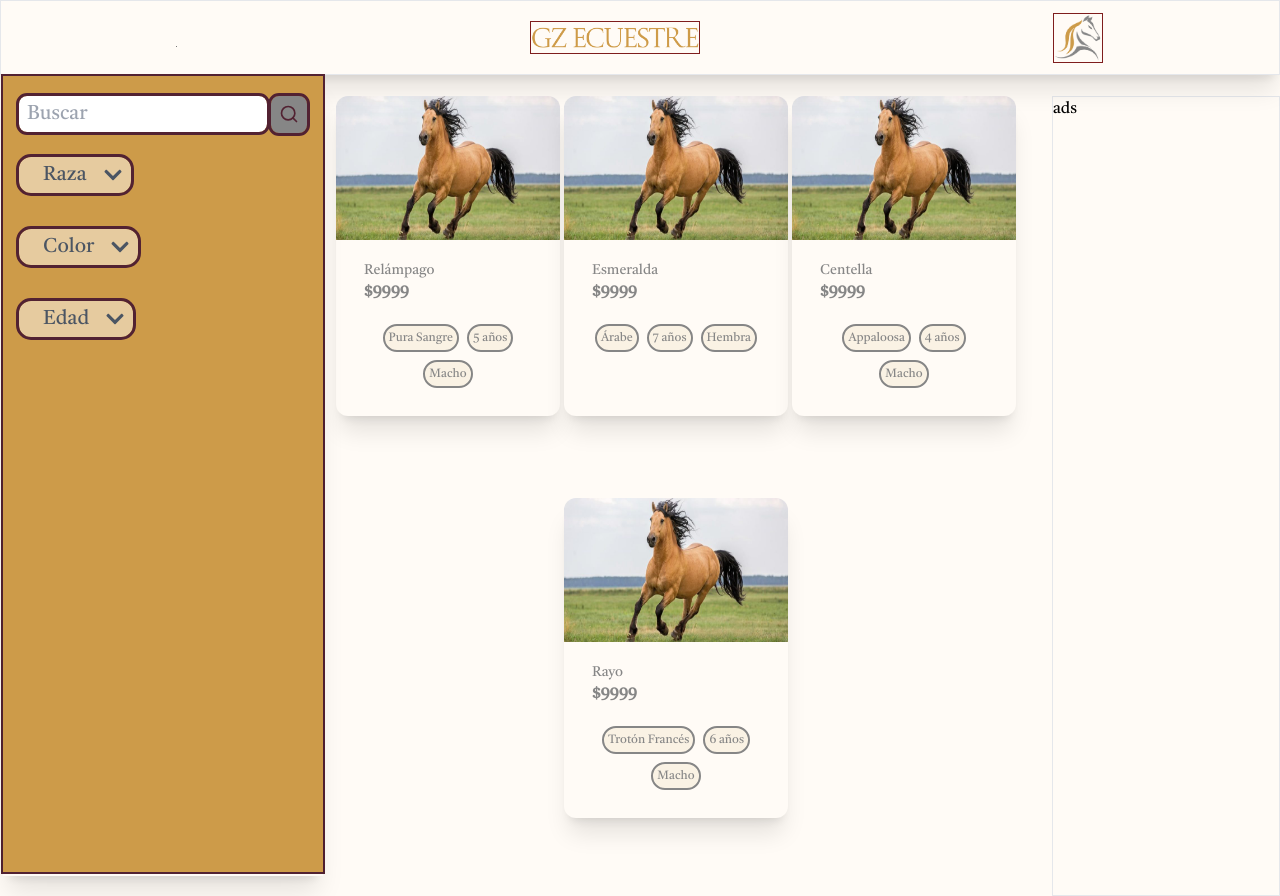
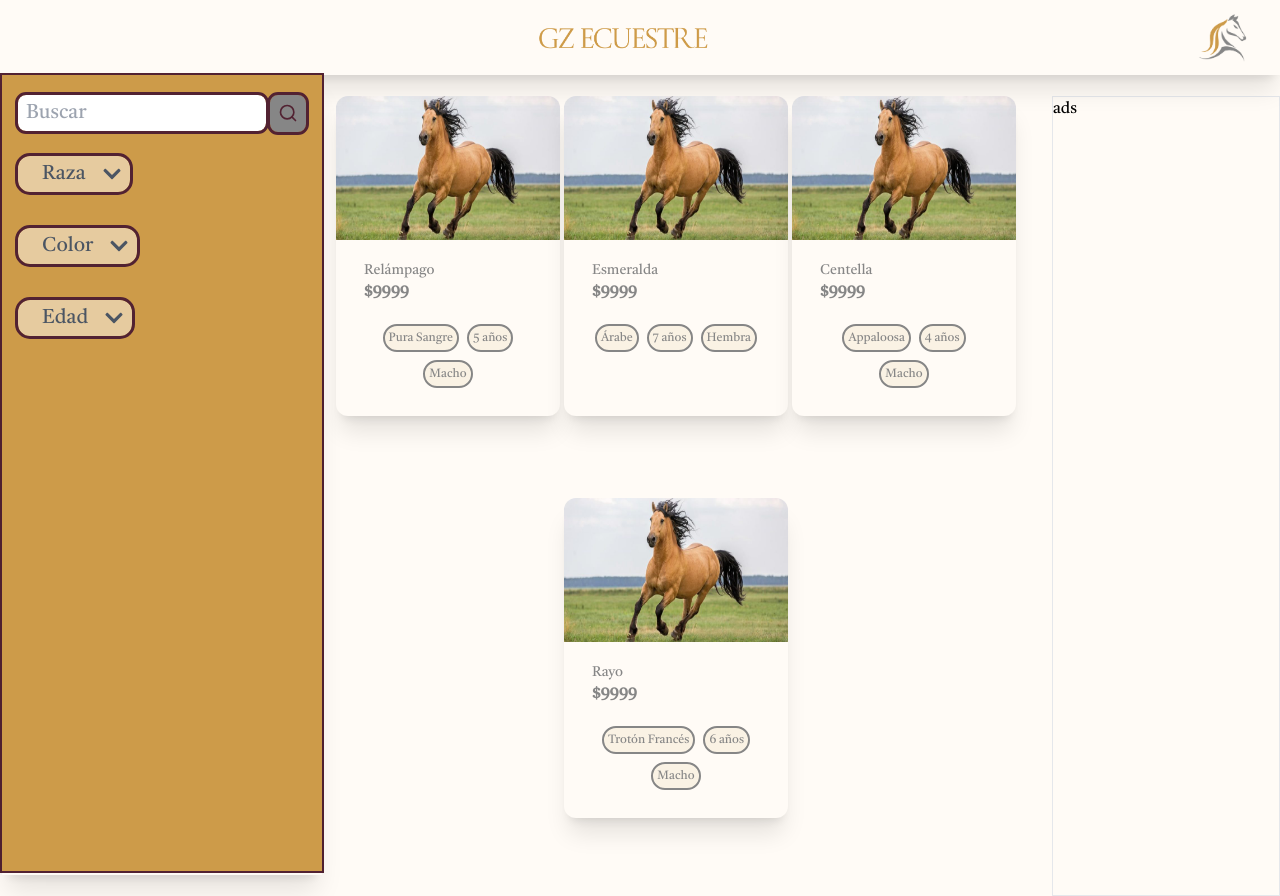
Before and after one commit to ignaciocenni/gz-ecuestre, a Next.js app: page / in a window 1280 px wide. Built offline with nearby package versions, Linux system fonts and the light colour scheme.

Commit message:
fix(/components NavBar.tsx): fix navBar styles

```diff
--- a/src/components/NavBar.tsx
+++ b/src/components/NavBar.tsx
@@ -3,13 +3,27 @@ import Drawer from "./Drawer";
 
 export default function NavBar() {
   return (
-    <>
-      <nav className="top-0 bg-blanco flex justify-around items-center fixed  h-[4.7rem] text-2xl shadow-xl border w-screen">
-        <Drawer />
-        <Image src="/text-logo.png" alt="Logo" width={170} height={170} quality={100} className=" border-red-900 border" />
-        {/*<h1 className="text-marron">GZ ECUESTRE</h1>*/}
-        <Image src="/logo.png" alt="Logo" width={50} height={50} quality={100} className=" border-red-900 border" />
-      </nav>
-    </>
+    <nav
+      className={`top-0 bg-blanco flex items-center
+         fixed  h-[4.7rem] text-2xl shadow-xl  w-screen`}>
+      <Drawer />
+      <section
+        className="flex items-center justify-between  w-full ml-[3rem] mr-[2rem]"
+      >
+        <div />
+        <Image
+          src="/text-logo.png"
+          alt="Logo"
+          width={170}
+          height={170}
+          quality={100}
+        />
+        <Image
+          src="/logo.png"
+          alt="Logo" width={50}
+          height={50} quality={100}
+        />
+      </section>
+    </nav>
   );
 }
```
